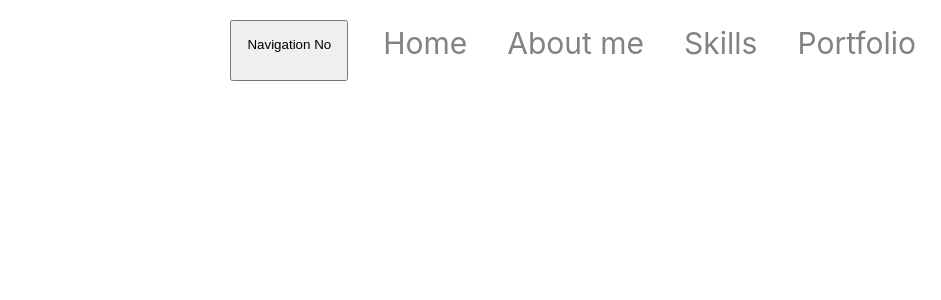
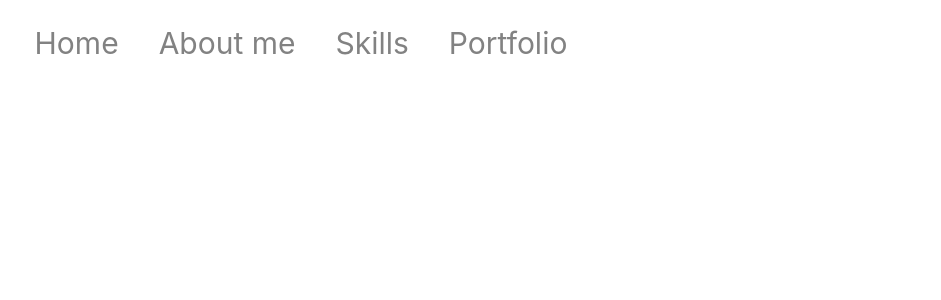
Before and after one commit to DTFsquad/Portfolio, a React (Create React App) app: page / in a window 1280 px wide. Shown: the top 300 px of the page, without its empty margins (339-1280 px from the left). Built offline with nearby package versions, Linux system fonts and the light colour scheme.

Commit message:
Style the Navigation bar in desktop mode to centre

```diff
--- a/src/Navigation/Navigation.css
+++ b/src/Navigation/Navigation.css
@@ -16,6 +16,10 @@
 }
 
 @media (min-width: 600px) {
+    .Navigation {
+        justify-content: center;
+    }
+
     .Navigation-links {
         display: flex;
         justify-content: center;
@@ -28,6 +32,6 @@
     }
 
     .NavigationButton {
-        display: flex;
+        display: none;
     }
 }
```
